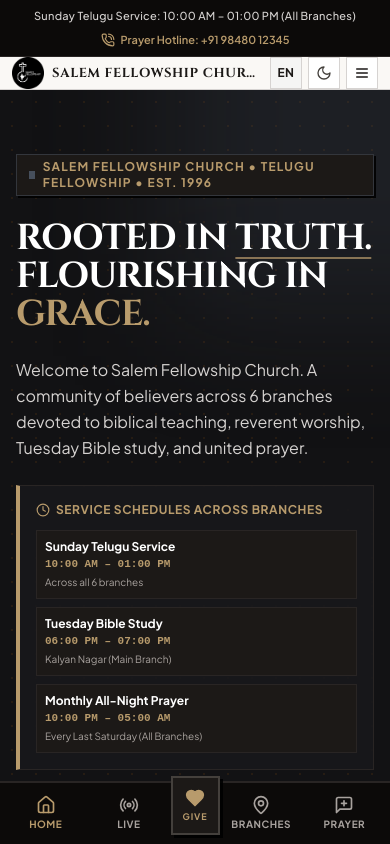
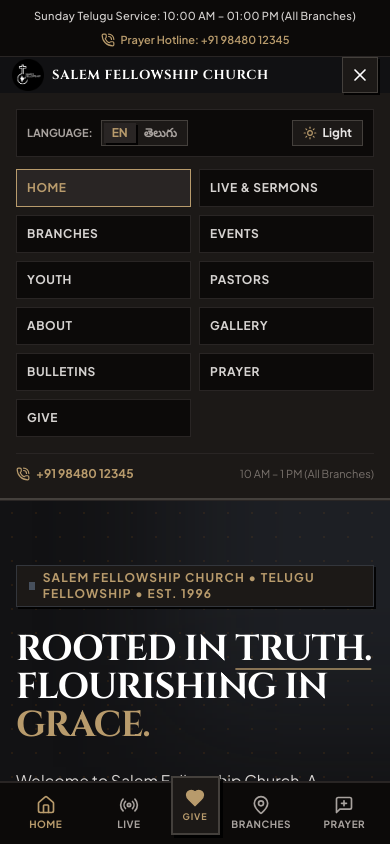
Before and after one commit to johnemmanuelmartin/sfc_work, a React (Vite) app: page / in a window 390 px wide. Both pictures are taken after a click on the button "Open mobile menu". Shown: the top 844 px of the page. Built offline with nearby package versions, Linux system fonts and the light colour scheme; a web font is replaced by a local one.

Commit message:
Progressive responsive navbar: move language and theme to hamburger on narrow mobile

```diff
--- a/src/components/layout/Navbar.tsx
+++ b/src/components/layout/Navbar.tsx
@@ -186,8 +186,8 @@ export const Navbar: React.FC<NavbarProps> = ({
               </div>
             </nav>
 
-            {/* Right Action Controls (Balanced & Symmetrical) */}
-            <div className="hidden sm:flex items-center gap-2.5 shrink-0">
+            {/* Desktop Right Action Controls (Balanced & Symmetrical) */}
+            <div className="hidden lg:flex items-center gap-2.5 shrink-0">
               {/* Language Switcher [ EN | తెలుగు ] */}
               <div className="flex items-center border border-stone-300 dark:border-stone-700 p-0.5 bg-stone-100 dark:bg-stone-900">
                 <button
@@ -239,37 +239,41 @@ export const Navbar: React.FC<NavbarProps> = ({
               </Link>
             </div>
 
-            {/* Mobile View Controls (Always Visible & Symmetrical) */}
-            <div className="flex sm:hidden items-center gap-1.5 shrink-0">
-              {/* Compact Language Toggle: EN for English, తె for Telugu */}
+            {/* Mobile / Tablet Controls (< 1024px) */}
+            {/* Responsively adapts: when enough room (>= 460px), shows Language + Theme + Hamburger. */}
+            {/* When space is tight (< 460px), Language & Theme move into the Hamburger drawer. */}
+            <div className="flex lg:hidden items-center gap-1.5 shrink-0">
+              {/* Compact Language Toggle (Visible on roomy mobile/tablets >= 460px; moves to drawer on < 460px) */}
               <button
                 type="button"
                 onClick={() => setLanguage(language === 'en' ? 'te' : 'en')}
-                className="w-8 h-8 flex items-center justify-center border border-stone-300 dark:border-stone-700 bg-stone-100 dark:bg-stone-900 text-stone-900 dark:text-sacred-gold hover:border-stone-500 font-bold text-xs tracking-wider transition-colors"
+                className="hidden xs:flex w-8 h-8 items-center justify-center border border-stone-300 dark:border-stone-700 bg-stone-100 dark:bg-stone-900 text-stone-900 dark:text-sacred-gold hover:border-stone-500 font-bold text-xs tracking-wider transition-colors"
                 aria-label="Toggle language"
                 title={language === 'en' ? 'Switch to తెలుగు (తె)' : 'Switch to English (EN)'}
               >
                 {language === 'en' ? 'EN' : 'తె'}
               </button>
 
+              {/* Theme Toggle Button (Visible on roomy mobile/tablets >= 460px; moves to drawer on < 460px) */}
               <button
                 type="button"
                 onClick={onToggleTheme}
                 aria-label="Toggle theme"
-                className="w-8 h-8 flex items-center justify-center border border-stone-300 dark:border-stone-700 text-stone-700 dark:text-stone-300 bg-white dark:bg-stone-900 hover:border-stone-500 transition-colors"
+                className="hidden xs:flex w-8 h-8 items-center justify-center border border-stone-300 dark:border-stone-700 text-stone-700 dark:text-stone-300 bg-white dark:bg-stone-900 hover:border-stone-500 transition-colors"
                 title={isDarkMode ? 'Switch to Light Mode' : 'Switch to Dark Mode'}
               >
                 {isDarkMode ? <Sun className="w-4 h-4 text-sacred-gold" /> : <Moon className="w-4 h-4" />}
               </button>
 
+              {/* Hamburger Menu Button (Always visible on all screens < 1024px; never cut off) */}
               <button
                 type="button"
                 onClick={() => setMobileMenuOpen(!mobileMenuOpen)}
-                className="w-8 h-8 flex items-center justify-center border border-stone-300 dark:border-stone-700 text-stone-900 dark:text-white bg-white dark:bg-stone-900 hover:border-stone-500 transition-colors"
+                className="w-9 h-9 flex items-center justify-center border border-stone-300 dark:border-stone-700 text-stone-900 dark:text-white bg-white dark:bg-stone-900 hover:border-stone-500 transition-colors shadow-sharp-sm"
                 aria-label="Open mobile menu"
                 title="Menu"
               >
-                {mobileMenuOpen ? <X className="w-4 h-4" /> : <Menu className="w-4 h-4" />}
+                {mobileMenuOpen ? <X className="w-5 h-5" /> : <Menu className="w-5 h-5" />}
               </button>
             </div>
 
@@ -279,32 +283,60 @@ export const Navbar: React.FC<NavbarProps> = ({
         {/* Mobile Dropdown Drawer */}
         {mobileMenuOpen && (
           <div className="lg:hidden bg-sacred-cream dark:bg-stone-900 border-b-2 border-stone-400 dark:border-stone-700 p-4 animate-in slide-in-from-top duration-200">
-            {/* Mobile Language Bar */}
-            <div className="flex items-center justify-between p-2.5 bg-stone-100 dark:bg-stone-950 border border-stone-300 dark:border-stone-800 mb-3 text-xs">
+            {/* Quick Preferences Bar (Language & Theme Controls - always available here, especially when hidden from top bar on narrow phones) */}
+            <div className="flex flex-col min-[380px]:flex-row items-stretch min-[380px]:items-center justify-between gap-2 p-2.5 bg-stone-100 dark:bg-stone-950 border border-stone-300 dark:border-stone-800 mb-3 text-xs">
+              {/* Language Switch */}
+              <div className="flex items-center justify-between min-[380px]:justify-start gap-2">
                 <span className="font-bold text-stone-600 dark:text-stone-400 uppercase text-[11px]">
-                {language === 'en' ? 'Website Language:' : 'వెబ్‌సైట్ భాష:'}
+                  {language === 'en' ? 'Language:' : 'భాష:'}
                 </span>
-              <div className="flex items-center gap-1">
+                <div className="flex items-center border border-stone-300 dark:border-stone-700 bg-white dark:bg-stone-900 p-0.5">
                   <button
+                    type="button"
                     onClick={() => setLanguage('en')}
-                  className={`px-2.5 py-1 text-xs font-bold uppercase ${
+                    className={`px-2 py-0.5 text-xs font-bold uppercase transition-colors ${
                       language === 'en'
-                      ? 'bg-stone-900 text-white dark:bg-stone-800 dark:text-sacred-gold'
-                      : 'text-stone-500 hover:text-stone-900 dark:hover:text-white'
+                        ? 'bg-stone-900 text-white dark:bg-stone-800 dark:text-sacred-gold shadow-sharp-sm'
+                        : 'text-stone-600 dark:text-stone-400 hover:text-stone-900 dark:hover:text-white'
                     }`}
                   >
-                  English
+                    EN
                   </button>
-                <span className="text-stone-400">|</span>
                   <button
+                    type="button"
                     onClick={() => setLanguage('te')}
-                  className={`px-2.5 py-1 text-xs font-bold ${
+                    className={`px-2 py-0.5 text-xs font-bold transition-colors ${
                       language === 'te'
-                      ? 'bg-stone-900 text-sacred-gold font-black dark:bg-stone-800'
-                      : 'text-stone-500 hover:text-stone-900 dark:hover:text-white'
+                        ? 'bg-stone-900 text-sacred-gold font-black dark:bg-stone-800 shadow-sharp-sm'
+                        : 'text-stone-600 dark:text-stone-400 hover:text-stone-900 dark:hover:text-white'
                     }`}
                   >
                     తెలుగు
+                  </button>
+                </div>
+              </div>
+
+              {/* Theme Toggle Button */}
+              <div className="flex items-center justify-between min-[380px]:justify-end gap-2 pt-2 min-[380px]:pt-0 border-t min-[380px]:border-t-0 border-stone-200 dark:border-stone-800">
+                <span className="font-bold text-stone-600 dark:text-stone-400 uppercase text-[11px] min-[380px]:hidden">
+                  {language === 'en' ? 'Mode:' : 'థీమ్:'}
+                </span>
+                <button
+                  type="button"
+                  onClick={onToggleTheme}
+                  className="flex items-center gap-1.5 px-2.5 py-1 border border-stone-300 dark:border-stone-700 bg-white dark:bg-stone-900 text-stone-800 dark:text-stone-200 hover:border-stone-500 font-bold text-xs transition-colors"
+                >
+                  {isDarkMode ? (
+                    <>
+                      <Sun className="w-3.5 h-3.5 text-sacred-gold" />
+                      <span>{language === 'en' ? 'Light' : 'లైట్'}</span>
+                    </>
+                  ) : (
+                    <>
+                      <Moon className="w-3.5 h-3.5 text-stone-700" />
+                      <span>{language === 'en' ? 'Dark' : 'డార్క్'}</span>
+                    </>
+                  )}
                 </button>
               </div>
             </div>
--- a/tailwind.config.js
+++ b/tailwind.config.js
@@ -38,6 +38,9 @@ export default {
         sans: ['Plus Jakarta Sans', 'Inter', 'system-ui', 'sans-serif'],
         mono: ['JetBrains Mono', 'monospace'],
       },
+      screens: {
+        'xs': '460px',
+      },
       boxShadow: {
         'sharp-sm': '2px 2px 0px 0px rgba(0, 0, 0, 0.9)',
         'sharp': '3px 3px 0px 0px rgba(0, 0, 0, 0.9)',
```
Lines whose indentation alone changed are shown as unchanged.
